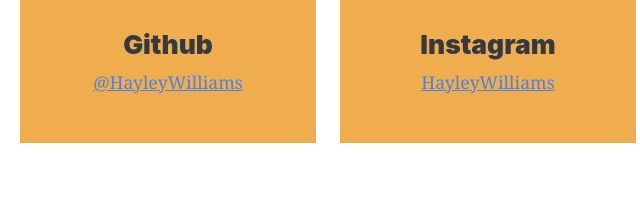
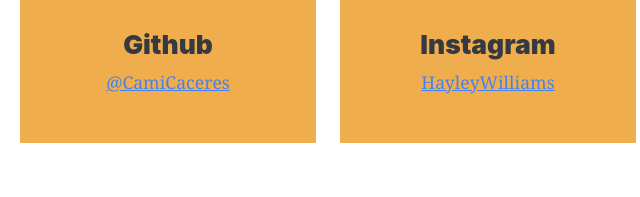
Before and after one commit to CamiCaceres/ArgentinaPrograma, a plain HTML site: page index.html in a window 1280 px wide. Shown: the part 3603-3800 px from the top of the page, 312-952 px from the left. Drawn offline with Linux system fonts and the light colour scheme.

Commit message:
agregue mi repositorio

```diff
--- a/index.html
+++ b/index.html
@@ -131,7 +131,7 @@
                         </div>
                         <div class="cajacontacto">
                             <h4><b>Github</b></h4>
-                        <p><a href=""> @HayleyWilliams</a></p>
+                        <p><a href="https://github.com/CamiCaceres"> @CamiCaceres</a></p>
                         </div>
                     </div>
 
```
